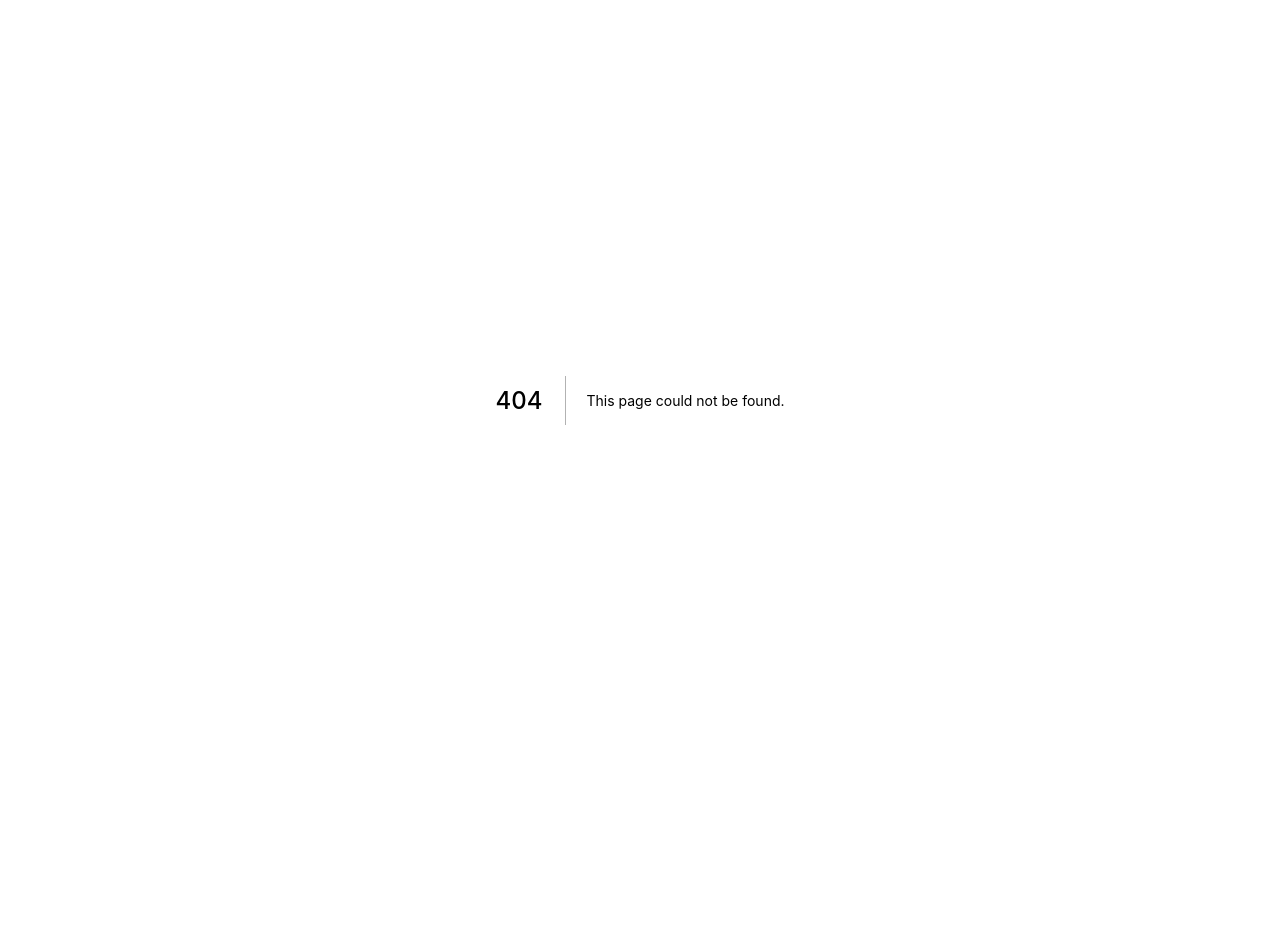
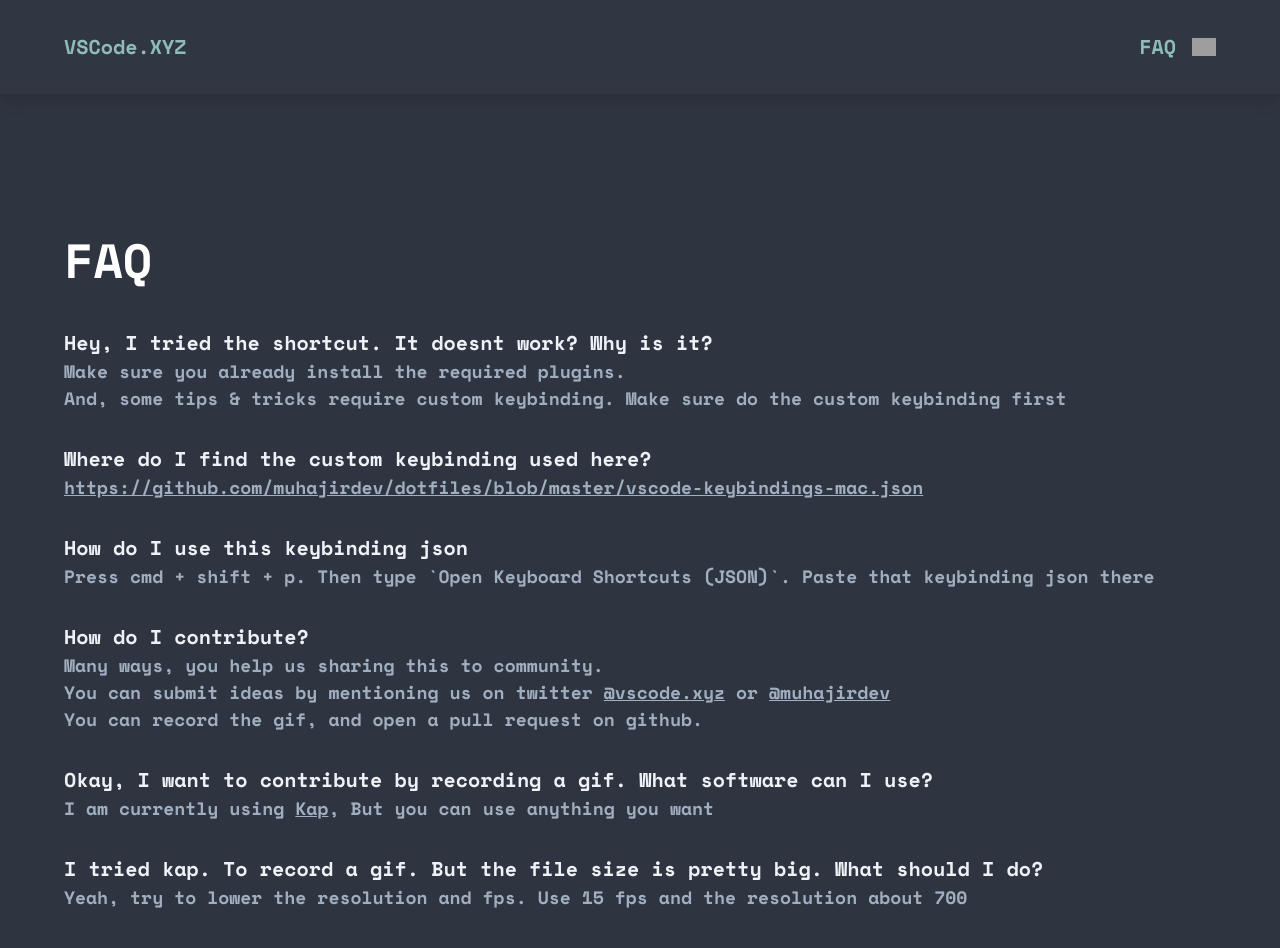
Before and after one commit to muhajirdev/vscode.xyz, a Next.js app: page /faq in a window 1280 px wide. Before the commit this address had no page. Shown: the top 948 px of the page. Before the commit the page ends 800 px from the top, so only its background shows below. Built offline with nearby package versions, Linux system fonts and the light colour scheme; grey boxes are pictures that could not be loaded.

Commit message:
Add FAQ page

```diff
--- a/components/headers.tsx
+++ b/components/headers.tsx
@@ -1,6 +1,6 @@
 import { TITLE, TWITTER_URL } from "../config";
 const TWITTER_LOGO_PATH = "/static/twitter.svg";
-import Link from 'next/link'
+import Link from "next/link";
 
 const Header = () => (
   <header className="bg-dark-light absolute w-full shadow-lg">
@@ -10,9 +10,16 @@ const Header = () => (
           <h1 className="text-accent">{TITLE}</h1>
         </a>
       </Link>
-      <a href={TWITTER_URL} className="w-8">
-        <img src={TWITTER_LOGO_PATH} />
-      </a>
+      <div className="flex items-center">
+        <Link href="/faq">
+          <a className="mr-4">
+            <h1 className="text-accent">FAQ</h1>
+          </a>
+        </Link>
+        <a href={TWITTER_URL} className="w-6">
+          <img src={TWITTER_LOGO_PATH} />
+        </a>
+      </div>
     </nav>
   </header>
 );
--- /dev/null
+++ b/pages/faq.tsx
@@ -0,0 +1,98 @@
+import Layout from "../components/layout";
+import { TWITTER_HANDLE, TWITTER_URL, AUTHOR_TWITTER_URL } from "../config";
+
+const faqs = [
+  {
+    question: "Hey, I tried the shortcut. It doesnt work? Why is it?",
+    answer: (
+      <p>
+        Make sure you already install the required plugins. <br />
+        And, some tips & tricks require custom keybinding. Make sure do the
+        custom keybinding first
+      </p>
+    )
+  },
+  {
+    question: "Where do I find the custom keybinding used here?",
+    answer: (
+      <a
+        className="underline"
+        href="https://github.com/muhajirdev/dotfiles/blob/master/vscode-keybindings-mac.json"
+      >
+        https://github.com/muhajirdev/dotfiles/blob/master/vscode-keybindings-mac.json
+      </a>
+    )
+  },
+  {
+    question: "How do I use this keybinding json",
+    answer:
+      "Press cmd + shift + p. Then type `Open Keyboard Shortcuts (JSON)`. Paste that keybinding json there"
+  },
+  {
+    question: "How do I contribute?",
+    answer: (
+      <p>
+        Many ways, you help us sharing this to community.
+        <br /> You can submit ideas by mentioning us on twitter{" "}
+        <a className="underline" href={TWITTER_URL}>
+          @vscode.xyz
+        </a>{" "}
+        or{" "}
+        <a className="underline" href={AUTHOR_TWITTER_URL}>
+          @muhajirdev
+        </a>{" "}
+        <br />
+        You can record the gif, and open a pull request on github.
+      </p>
+    )
+  },
+  {
+    question:
+      "Okay, I want to contribute by recording a gif. What software can I use?",
+    answer: (
+      <p>
+        I am currently using <a className="underline" href="https://getkap.co">Kap</a>, But you can
+        use anything you want
+      </p>
+    )
+  },
+  {
+    question:
+      "I tried kap. To record a gif. But the file size is pretty big. What should I do?",
+    answer:
+      "Yeah, try to lower the resolution and fps. Use 15 fps and the resolution about 700"
+  },
+  {
+    question: "Okay I have the gif. How do I do the pull request?",
+    answer: (
+      <p>
+        Cool, You can upload the gif {" "}
+        <a className="underline" href="https://github.com/muhajirdev/vscode.xyz/issues/5">here</a> .
+        Like I did. After that, copy the image address. <br /> Edit{" "}
+        <a className="underline" href="https://github.com/muhajirdev/vscode.xyz/blob/master/data.json">
+          this json file
+        </a>
+        . Just click edit on github. <br /> And add your tips there, following
+        the existing format
+      </p>
+    )
+  }
+];
+
+const FAQ = () => (
+  <Layout>
+    <div className="bg-dark py-32 h-full">
+      <section className="max-w-4xl xl:max-w-6xl px-8 lg:px-0 mx-auto pt-24">
+        <h1 className="text-white text-5xl font-bold">FAQ</h1>
+        {faqs.map(({ question, answer }) => (
+          <div className="my-8">
+            <h3 className="text-xl text-gray-200 font-bold">{question}</h3>
+            <h4 className="text-lg text-gray-500 font-bold">{answer}</h4>
+          </div>
+        ))}
+      </section>
+    </div>
+  </Layout>
+);
+
+export default FAQ;
```
